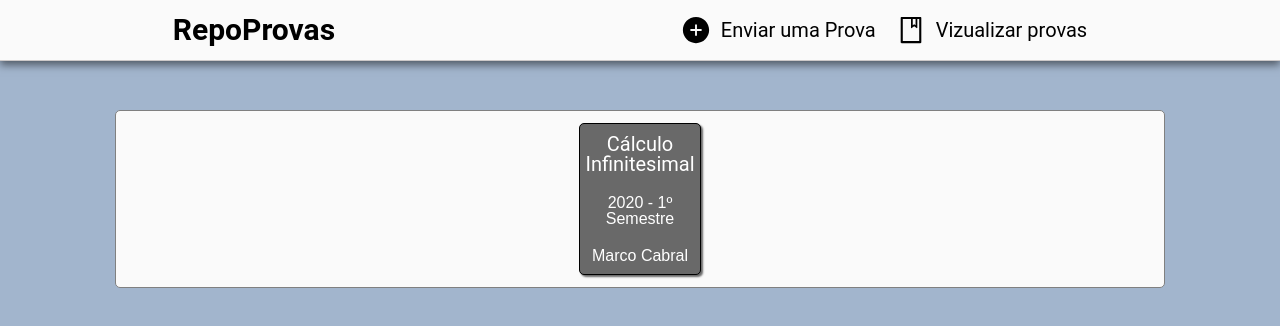
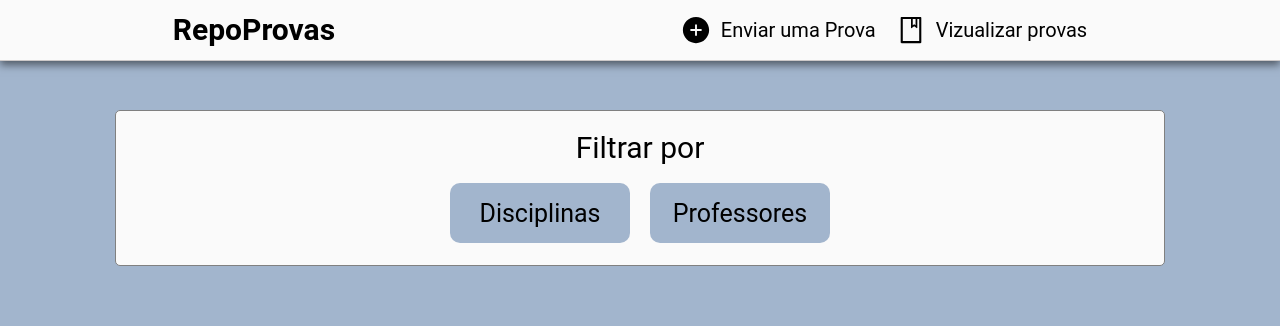
Before and after one commit to pedrohotz/repoprovas-front, a React (Create React App) app: page / in a window 1280 px wide. Shown: the top 326 px of the page. Built offline with nearby package versions, Linux system fonts and the light colour scheme; no server answers.

Commit message:
Getting all subject and teachers data

```diff
--- a/src/components/homepage.js
+++ b/src/components/homepage.js
@@ -1,7 +1,20 @@
 import styled from "styled-components";
 import { AiOutlineBook,AiFillPlusCircle } from 'react-icons/ai';
+import { useEffect, useState } from "react";
+import { getAllSubjects, getAllTeachers } from "../service/api";
 export default function HomePage(){
-
+   const [subjects,setSubjects] = useState([]);
+   const [teachers,setTeachers] = useState([]);
+    useEffect(()=> {
+        getAllSubjects().then((res)=>{
+            setSubjects(res.data);
+        })
+        getAllTeachers().then((res)=>{
+            setTeachers(res.data);
+        })
+    },[]);
+    console.log(teachers);
+    console.log(subjects);
     return(
         <>
         <StyledTop>
@@ -12,12 +25,25 @@ export default function HomePage(){
             </div>
         </StyledTop>
         <Container>
+
             <InsideContainer>
-                <ExamCard>
-                    <h1>Cálculo Infinitesimal</h1>
-                    <h2>2020 - 1º Semestre</h2>
-                    <h2>Marco Cabral</h2>
-                </ExamCard>
+            <Menu>
+                <h1>Filtrar por </h1>
+                <div>
+                <StyledButton style={{marginRight:"20px"}}>Disciplinas</StyledButton>
+                <StyledButton>Professores</StyledButton>
+                </div>
+            </Menu>
+                <div className="content">
+                    <SectionSubject>
+
+                    </SectionSubject>
+                    {/* <ExamCard>
+                        <h1>Cálculo Infinitesimal</h1>
+                        <h2>2020 - 1º Semestre</h2>
+                        <h2>Marco Cabral</h2>
+                    </ExamCard> */}
+                </div>
 
             </InsideContainer>
         </Container>
@@ -52,6 +78,9 @@ box-shadow: 0px 4px 8px rgba(0, 0, 0, 0.5);
     }
 
 `
+const SectionSubject = styled.section`
+display: flex;
+`
 
 const Container = styled.div`
 width: 100vw;
@@ -67,11 +96,36 @@ const InsideContainer = styled.div`
 width: 80vw;
 background: #fafafa;
 display: flex;
+flex-direction: column;
+align-items: center;
 justify-content: space-around;
 border: 1px gray solid;
 border-radius: 5px;
 margin-top: 50px;
 padding: 12px;
+`
+
+const Menu = styled.div`
+    display: flex;
+    flex-direction: column;
+    align-items: center;
+    padding: 10px;
+    h1{
+        font-size: 30px;
+        font-family: 'Roboto',sans-serif;
+        margin-bottom: 20px;
+    }
+`
+
+const StyledButton = styled.button`
+width: 180px;
+height:  60px;
+font-family: 'Roboto',sans-serif;
+font-size: 25px;
+border: none;
+background: #A2B5CD;
+border-radius: 10px;
+cursor: pointer;
 `
 
 const ExamCard = styled.div`
--- a/src/service/api.js
+++ b/src/service/api.js
@@ -1,7 +1,7 @@
 import axios from 'axios';
 
 
-const URL = 'http://localhost/4000';
+const URL = 'http://localhost:4000';
 
 
 
```
